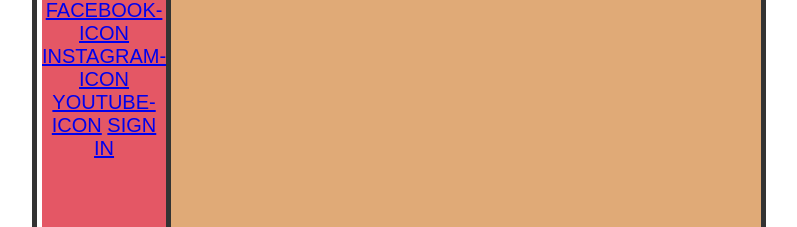
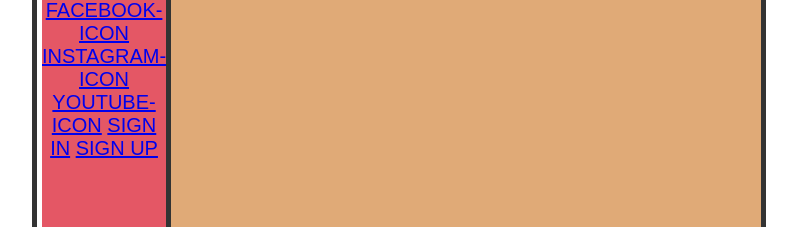
Before and after one commit to nyisriah/web-video-template, a plain HTML site: page index.html in a window 1280 px wide. Shown: the part 900-1127 px from the top of the page, without its empty margins (308-1105 px from the left). Drawn offline with Linux system fonts and the light colour scheme.

Commit message:
Update index.html

```diff
--- a/index.html
+++ b/index.html
@@ -38,6 +38,7 @@
       <a href="#">instagram-icon</a>
       <a href="#">youtube-icon</a>
       <a href="#">sign in</a>
+     <a href="./daftar.html">sign up</a>
     </nav>
 
       <main>
```
